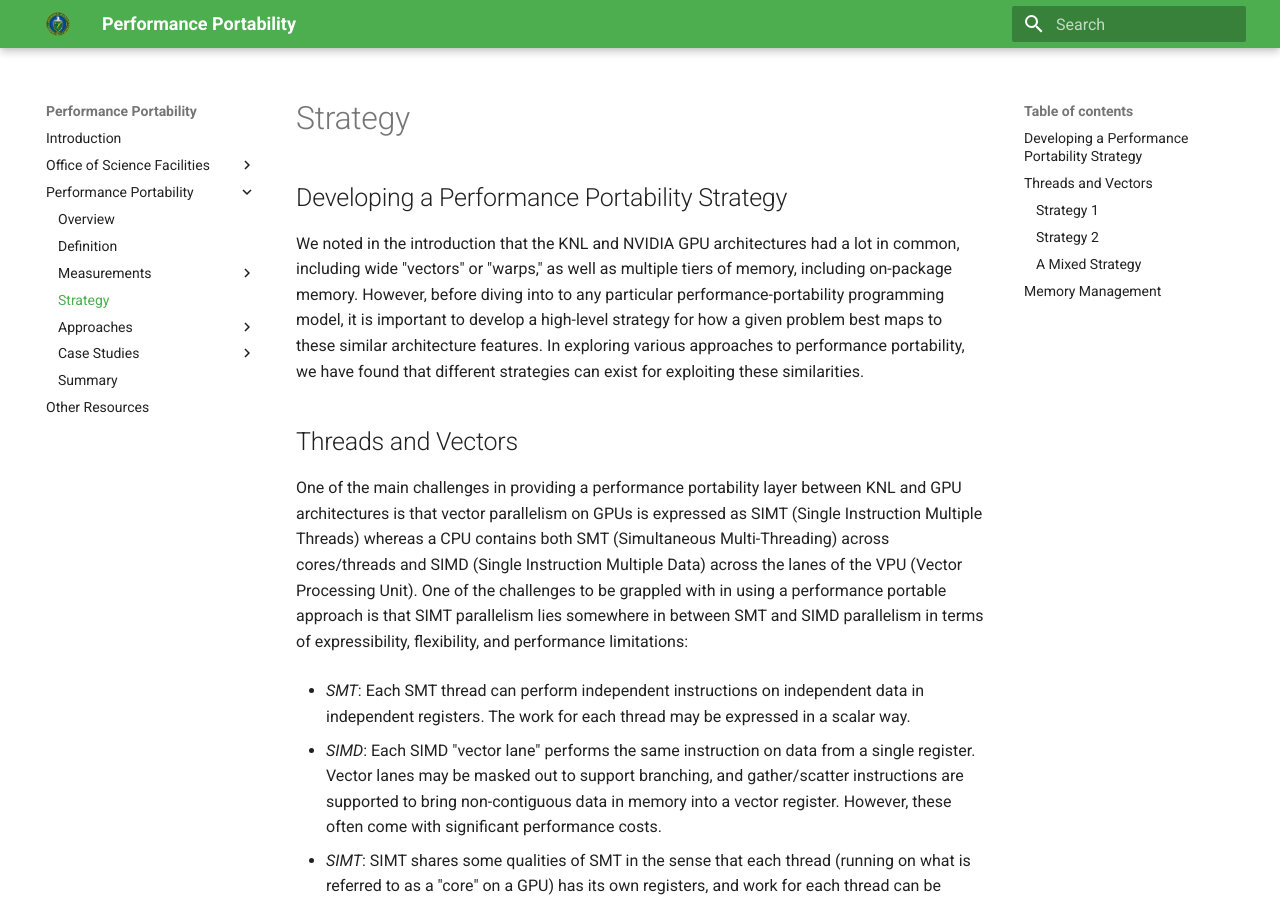
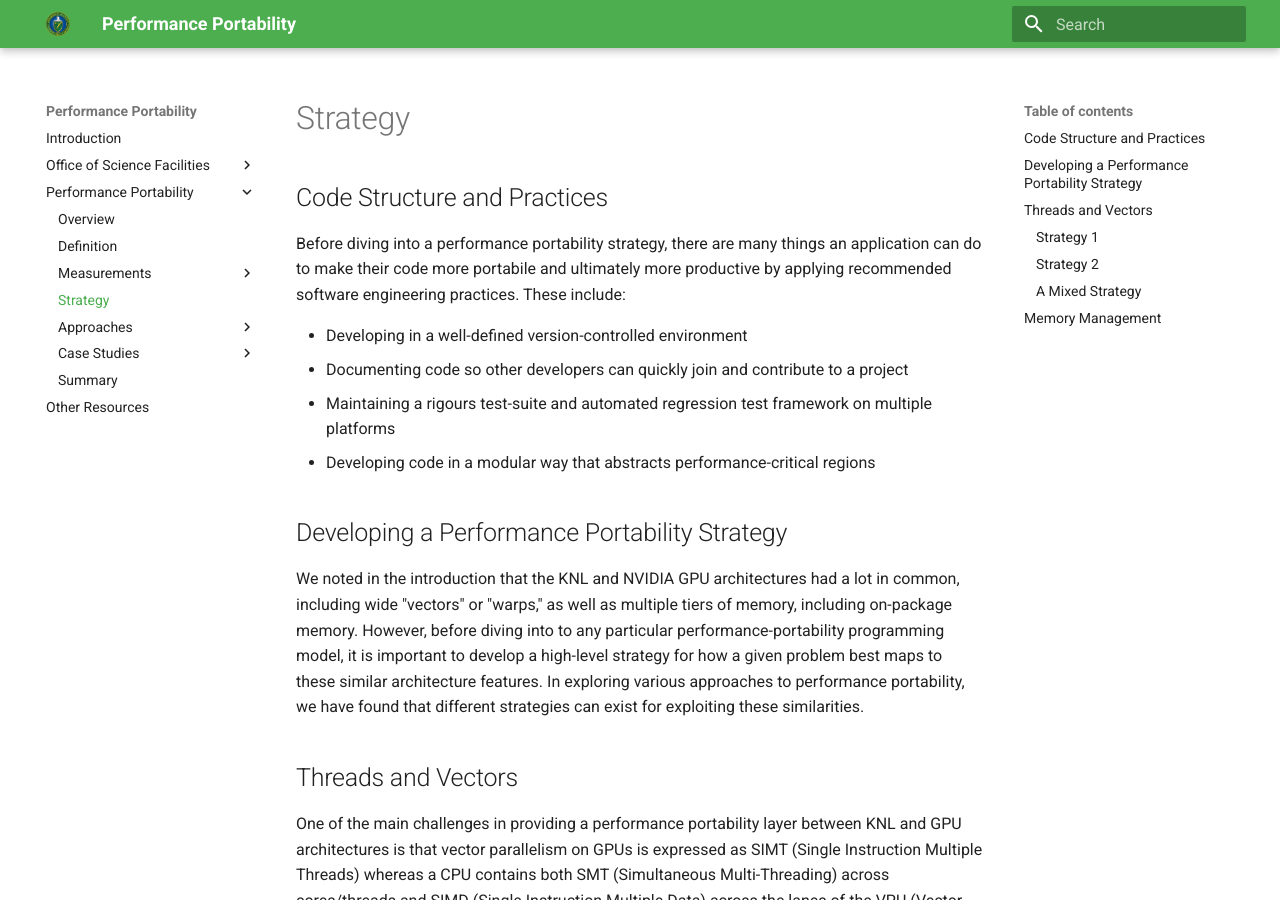
Before and after one commit to jrdeslippe/perfportsite, an MkDocs documentation site: the page built from docs/perfport/strategy.md, in a window 1280 px wide and 900 px high. Built offline with MkDocs 1.6.1 and Material for MkDocs 9.7.7, drawn with Linux system fonts in a browser that asks for light colours; old or Windows-style settings are respelled for this version of MkDocs.

```diff
--- a/docs/perfport/strategy.md
+++ b/docs/perfport/strategy.md
@@ -1,4 +1,14 @@
 # Strategy
+
+## Code Structure and Practices
+
+Before diving into a performance portability strategy, there are many things an application can do to make their code more
+portabile and ultimately more productive by applying recommended software engineering practices. These include:
+
+* Developing in a well-defined version-controlled environment
+* Documenting code so other developers can quickly join and contribute to a project
+* Maintaining a rigours test-suite and automated regression test framework on multiple platforms
+* Developing code in a modular way that abstracts performance-critical regions
 
 ## Developing a Performance Portability Strategy
 
--- a/mkdocs.yml
+++ b/mkdocs.yml
@@ -36,7 +36,7 @@ pages:
     - Tools: facilities/tools.md
     - Comparison: facilities/comparison.md
 - Performance Portability:
-    - Overview: perfport/overview.md
+    - Overview: perfport/overview/index.md
     - Definition: perfport/definition.md
     - Measurements:
         - Measurement Techniques: perfport/measurements/index.md
@@ -61,14 +61,14 @@ pages:
           - Implementations:
             - Kokkos: case_studies/amr/kokkos_implementation.md
             - OpenMP 4.x: case_studies/amr/openmp_implementation.md
-          - Performance: case_studies/amr/performance_comparison.md
+#          - Performance: case_studies/amr/performance_comparison.md
         - BGW:
           - Overview: case_studies/gw/index.md
           - Code structure: case_studies/gw/code_structure.md
           - Implementations:
             - Kokkos: case_studies/gw/kokkos_implementation.md
             - OpenMP 4.x: case_studies/gw/openmp_implementation.md
-          - Summary: case_studies/gw/summary.md
+#          - Summary: case_studies/gw/summary.md
         - QCD:
           - Overview: case_studies/qcd/overview.md
           - Code Structure: case_studies/qcd/code_structure.md
```
Also changed, not shown: docs/perfport/overview/index.md (renamed from docs/perfport/overview.md, +1 -1 lines), docs/perfport/summary/index.md (+3 -2 lines), docs/perfport/overview/knl.png (renamed from docs/perfport/knl.png).
